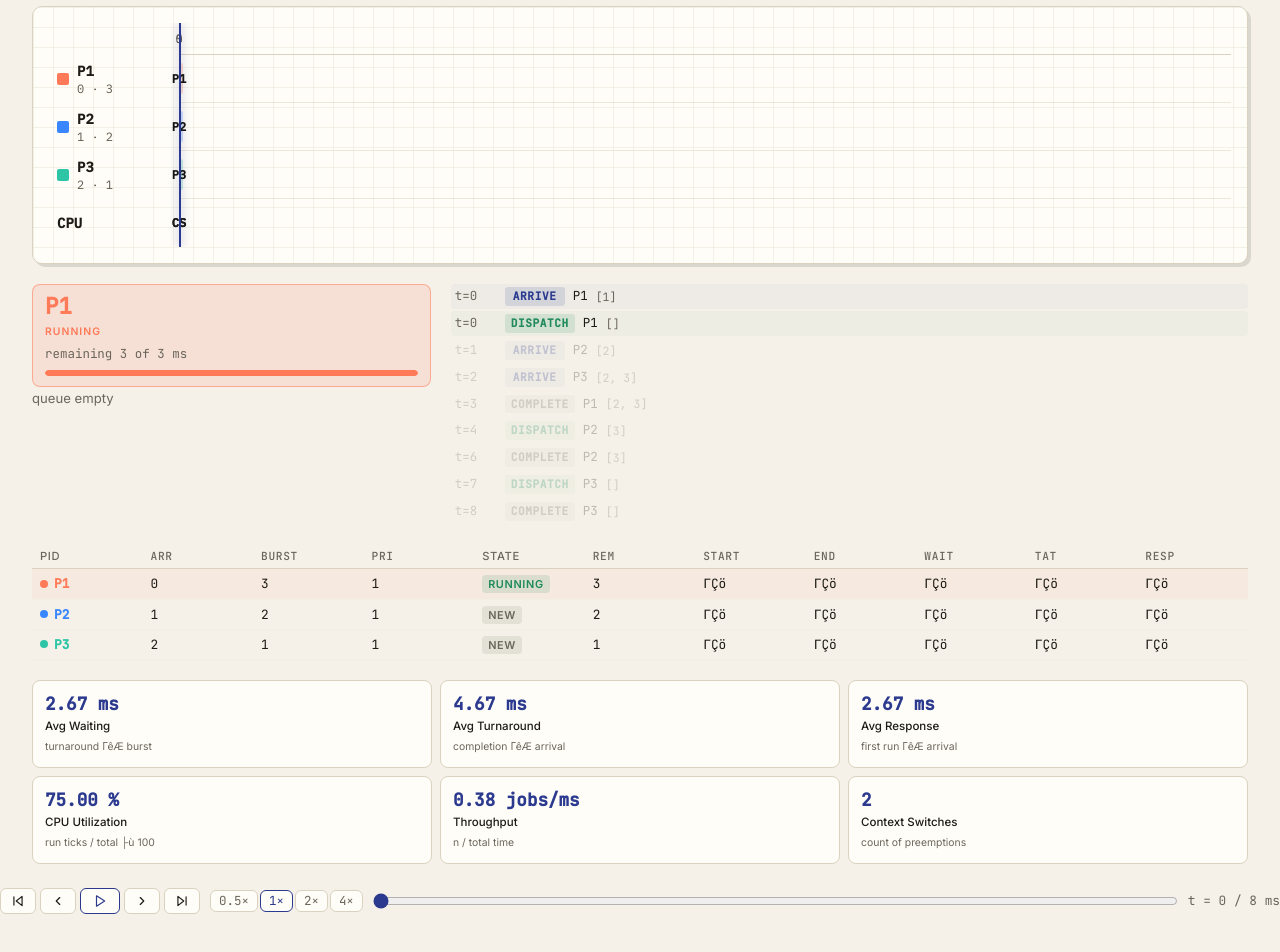
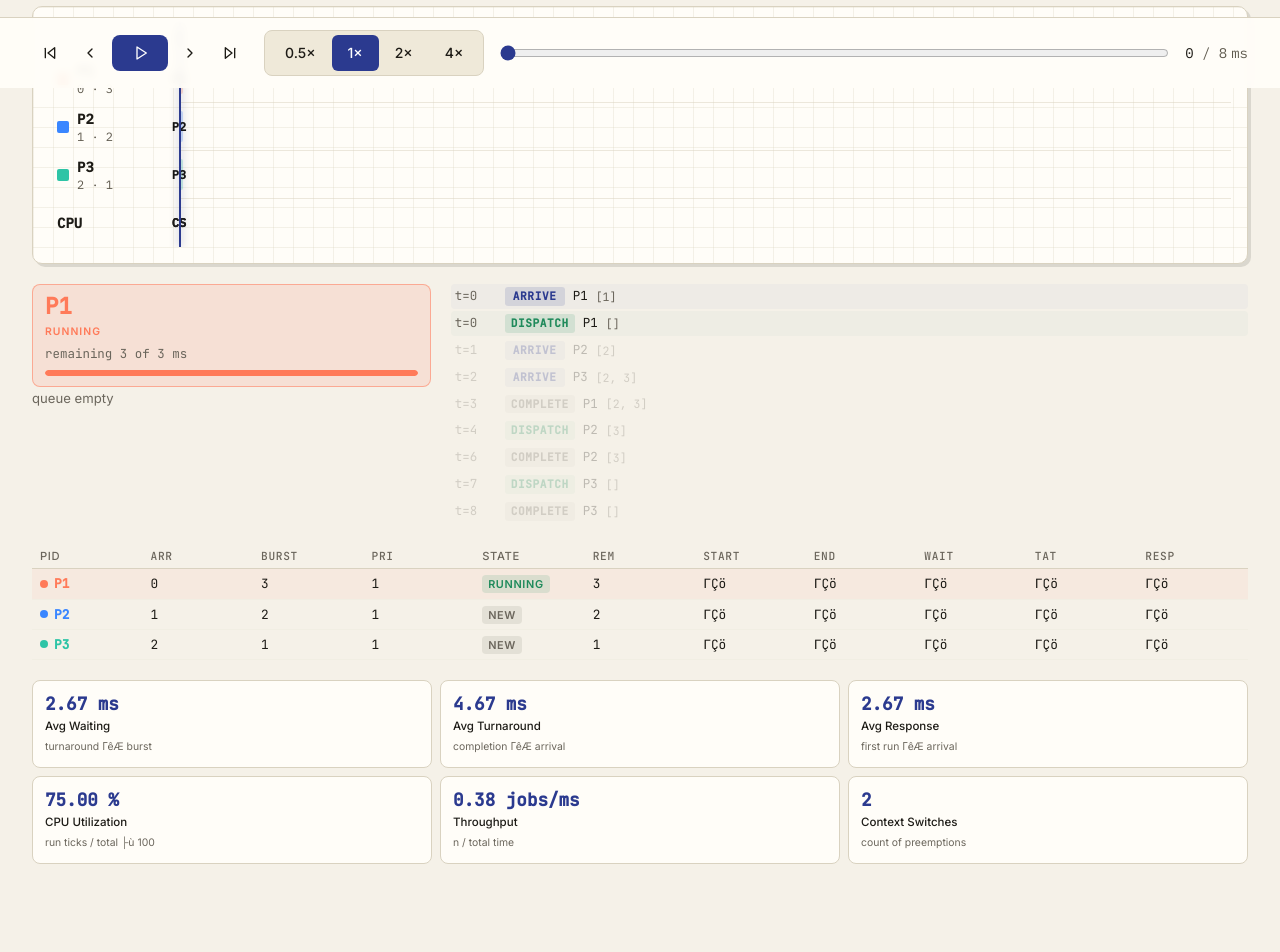
Before and after one commit to peepladivye-eng/Task-Scheduler-Visualizer-Lab, a React (Vite) app in the folder web/: page / in a window 1280 px wide. Shown: the part 712-1664 px from the top of the page. Built offline with nearby package versions, Linux system fonts and the light colour scheme; a web font is replaced by a local one.

Commit message:
V9: Workbench interaction - transport controls with V3 design system

```diff
--- a/web/src/components/Transport.tsx
+++ b/web/src/components/Transport.tsx
@@ -1,18 +1,33 @@
-import React from 'react'
-import { SkipBack, ChevronLeft, Play, Pause, ChevronRight, SkipForward, RotateCcw } from 'lucide-react'
+import React, { useEffect } from 'react'
+import { motion, useReducedMotion } from 'framer-motion'
+import {
+  SkipBack,
+  ChevronLeft,
+  Play,
+  Pause,
+  ChevronRight,
+  SkipForward,
+  RotateCcw,
+} from 'lucide-react'
 import { useStudio } from '../store/useStudio'
 import { totalTime } from '../lib/deriveState'
-import { color, radius } from '../design/tokens'
+import { Button } from '../ui/Button'
+import { Segmented, type SegmentedOption } from '../ui/Segmented'
+import { spring } from '../design/motion'
 
-// Speed options shown as labels
-const SPEED_OPTIONS = [0.5, 1, 2, 4] as const
-type Speed = typeof SPEED_OPTIONS[number]
+const SPEED_OPTIONS: SegmentedOption<'0.5' | '1' | '2' | '4'>[] = [
+  { value: '0.5', label: '0.5×' },
+  { value: '1', label: '1×' },
+  { value: '2', label: '2×' },
+  { value: '4', label: '4×' },
+]
 
 export default function Transport() {
   const t = useStudio((s) => s.t)
   const playing = useStudio((s) => s.playing)
   const speed = useStudio((s) => s.speed)
   const trace = useStudio((s) => s.trace)
+  const reducedMotion = useReducedMotion()
 
   const seekStart = useStudio((s) => s.seekStart)
   const step = useStudio((s) => s.step)
@@ -20,128 +35,161 @@ export default function Transport() {
   const seekEnd = useStudio((s) => s.seekEnd)
   const setSpeed = useStudio((s) => s.setSpeed)
   const setT = useStudio((s) => s.setT)
+  const tick = useStudio((s) => s.tick)
 
   const total = trace ? totalTime(trace) : 0
   const atEnd = t >= total
+  const disabled = !trace
 
-  // Shared button style
-  const btnBase: React.CSSProperties = {
-    background: color.raised,
-    border: `1px solid ${color.border}`,
-    borderRadius: radius.control,
-    padding: '5px 10px',
-    color: color.text,
-    cursor: 'pointer',
-    display: 'flex',
-    alignItems: 'center',
-    justifyContent: 'center',
-    lineHeight: 1,
-    transition: 'border-color 160ms ease-out, color 160ms ease-out',
+  // Playback timer
+  useEffect(() => {
+    if (!playing) return
+    const interval = setInterval(() => {
+      tick()
+    }, 500 / speed)
+    return () => clearInterval(interval)
+  }, [playing, speed, tick])
+
+  // Keyboard shortcuts
+  useEffect(() => {
+    const handleKeyDown = (e: KeyboardEvent) => {
+      // Ignore if typing in an input/textarea
+      if (
+        e.target instanceof HTMLInputElement ||
+        e.target instanceof HTMLTextAreaElement
+      ) {
+        return
       }
 
-  // Speed button — active gets accent style
-  function speedBtn(s: Speed): React.CSSProperties {
-    const active = speed === s
-    return {
-      ...btnBase,
-      borderColor: active ? color.accent : color.border,
-      color: active ? color.accent : color.muted,
-      fontFamily: '"JetBrains Mono", Consolas, monospace',
-      fontSize: '0.78rem',
-      padding: '4px 8px',
+      switch (e.key) {
+        case ' ':
+          e.preventDefault()
+          toggle()
+          break
+        case 'ArrowLeft':
+          e.preventDefault()
+          step(-1)
+          break
+        case 'ArrowRight':
+          e.preventDefault()
+          step(1)
+          break
+        case 'Home':
+          e.preventDefault()
+          seekStart()
+          break
+        case 'End':
+          e.preventDefault()
+          seekEnd()
+          break
       }
     }
 
+    window.addEventListener('keydown', handleKeyDown)
+    return () => window.removeEventListener('keydown', handleKeyDown)
+  }, [toggle, step, seekStart, seekEnd])
+
   return (
-    <div
-      style={{
-        display: 'flex',
-        alignItems: 'center',
-        gap: '10px',
-        flexWrap: 'wrap',
-        width: '100%',
-      }}
+    <motion.div
+      className="fixed bottom-0 left-0 right-0 border-t border-line bg-sheet/95 backdrop-blur-sm z-50"
+      initial={{ y: 100 }}
+      animate={{ y: 0 }}
+      transition={reducedMotion ? { duration: 0 } : spring.snappy}
     >
-      {/* Transport buttons */}
-      <div style={{ display: 'flex', gap: '4px', alignItems: 'center' }}>
-        <button
-          aria-label="Seek to start"
-          style={btnBase}
+      <div className="max-w-[1280px] mx-auto px-8 py-3 flex items-center gap-4">
+        {/* Transport controls */}
+        <div className="flex items-center gap-1">
+          <Button
+            variant="ghost"
+            size="sm"
             onClick={seekStart}
+            disabled={disabled}
+            aria-label="Seek to start (Home)"
+            className="h-9 w-9 px-0"
           >
-          <SkipBack size={14} />
-        </button>
-        <button
-          aria-label="Step back"
-          style={btnBase}
+            <SkipBack className="w-4 h-4" />
+          </Button>
+          <Button
+            variant="ghost"
+            size="sm"
             onClick={() => step(-1)}
+            disabled={disabled}
+            aria-label="Step back (←)"
+            className="h-9 w-9 px-0"
           >
-          <ChevronLeft size={14} />
-        </button>
-        <button
-          aria-label={playing ? 'Pause' : atEnd ? 'Replay' : 'Play'}
-          style={{ ...btnBase, borderColor: color.accent, color: color.accent, padding: '5px 12px' }}
+            <ChevronLeft className="w-4 h-4" />
+          </Button>
+          <Button
+            variant="primary"
+            size="sm"
             onClick={toggle}
+            disabled={disabled}
+            aria-label={
+              playing ? 'Pause (Space)' : atEnd ? 'Replay' : 'Play (Space)'
+            }
+            className="h-9 w-14 px-0"
           >
-          {playing ? <Pause size={14} /> : atEnd ? <RotateCcw size={14} /> : <Play size={14} />}
-        </button>
-        <button
-          aria-label="Step forward"
-          style={btnBase}
+            {playing ? (
+              <Pause className="w-4 h-4" />
+            ) : atEnd ? (
+              <RotateCcw className="w-4 h-4" />
+            ) : (
+              <Play className="w-4 h-4 ml-0.5" />
+            )}
+          </Button>
+          <Button
+            variant="ghost"
+            size="sm"
             onClick={() => step(1)}
+            disabled={disabled}
+            aria-label="Step forward (→)"
+            className="h-9 w-9 px-0"
           >
-          <ChevronRight size={14} />
-        </button>
-        <button
-          aria-label="Seek to end"
-          style={btnBase}
+            <ChevronRight className="w-4 h-4" />
+          </Button>
+          <Button
+            variant="ghost"
+            size="sm"
             onClick={seekEnd}
+            disabled={disabled}
+            aria-label="Seek to end (End)"
+            className="h-9 w-9 px-0"
           >
-          <SkipForward size={14} />
-        </button>
+            <SkipForward className="w-4 h-4" />
+          </Button>
         </div>
 
-      {/* Speed segmented control */}
-      <div style={{ display: 'flex', gap: '2px', alignItems: 'center' }}>
-        {SPEED_OPTIONS.map((s) => (
-          <button
-            key={s}
-            aria-label={`Speed ${s}x`}
-            style={speedBtn(s)}
-            onClick={() => setSpeed(s)}
-          >
-            {s}×
-          </button>
-        ))}
-      </div>
+        {/* Speed control */}
+        <Segmented
+          value={String(speed) as '0.5' | '1' | '2' | '4'}
+          onChange={(v) => setSpeed(Number(v) as 0.5 | 1 | 2 | 4)}
+          options={SPEED_OPTIONS}
+          ariaLabel="Playback speed"
+          className="flex-shrink-0"
+        />
 
         {/* Timeline slider */}
+        <div className="flex-1 min-w-0 flex items-center gap-3">
           <input
             type="range"
             min={0}
             max={total}
             value={t}
+            step={1}
             onChange={(e) => setT(Number(e.target.value))}
+            disabled={disabled}
             aria-label="Scrub timeline"
-        style={{
-          flex: '1 1 120px',
-          minWidth: '80px',
-          accentColor: color.accent,
-          cursor: 'pointer',
-        }}
+            className="w-full h-2 accent-accent rounded-lg cursor-pointer disabled:opacity-50 disabled:cursor-not-allowed"
           />
+        </div>
 
-      {/* Readout */}
-      <span
-        style={{
-          fontFamily: '"JetBrains Mono", Consolas, monospace',
-          fontSize: '0.8rem',
-          color: color.muted,
-          whiteSpace: 'nowrap',
-        }}
-      >
-        t = {t} / {total} ms
-      </span>
+        {/* Time readout */}
+        <div className="font-mono text-sm text-muted tabular-nums flex-shrink-0">
+          <span className="text-ink">{t}</span>
+          <span className="text-muted"> / {total}</span>
+          <span className="text-muted ml-1">ms</span>
         </div>
+      </div>
+    </motion.div>
   )
 }
```
Lines whose indentation alone changed are shown as unchanged.
